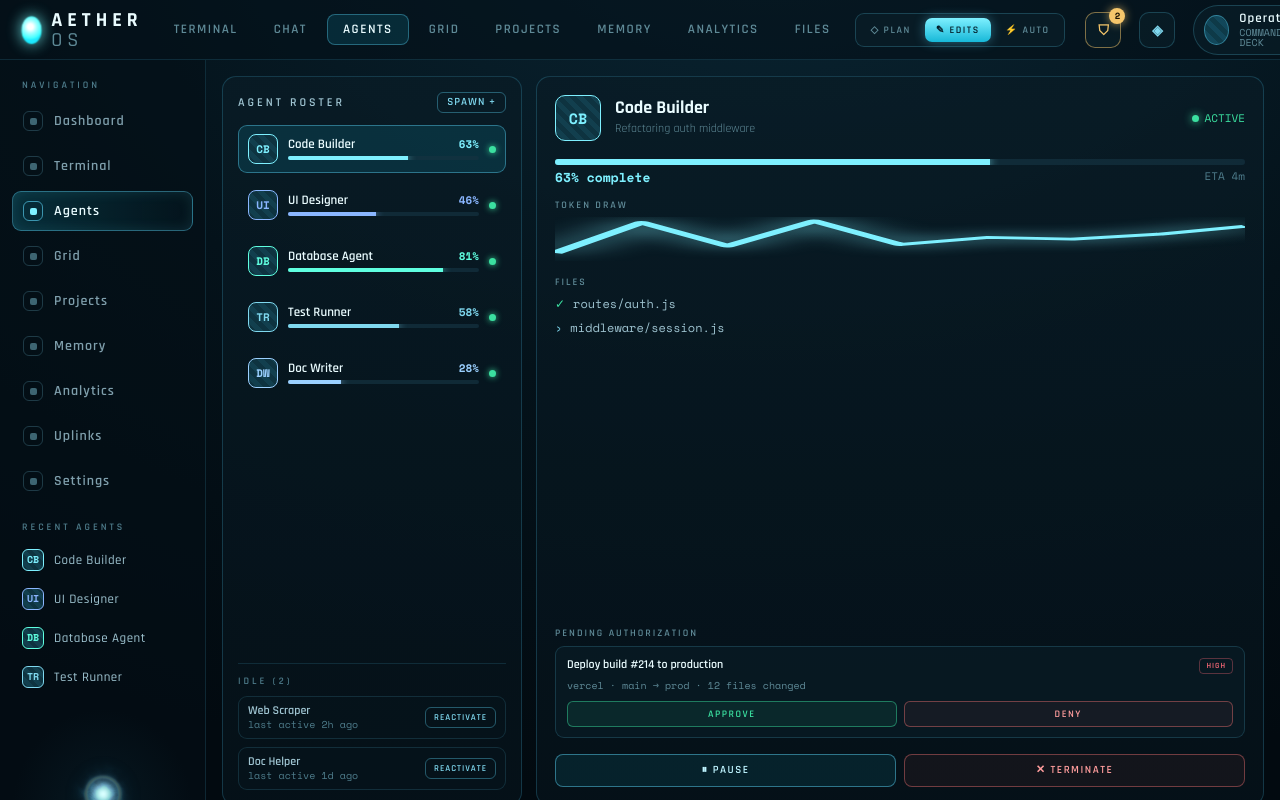
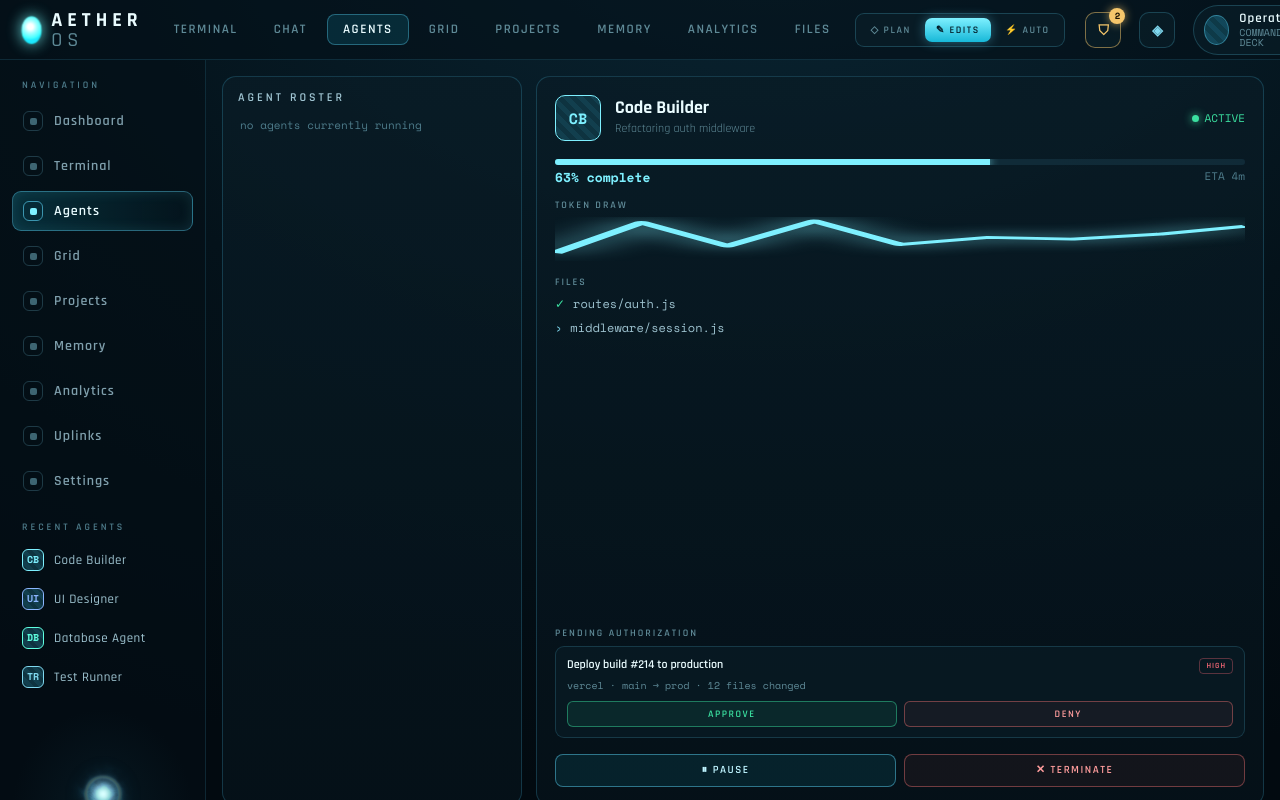
Before and after one commit to mwgrant21/Aether-OS, a React (Vite) app: page / in a window 1280 px wide. Both pictures are taken after a click on the element "AGENTS". Shown: the top 800 px of the page. Built offline with nearby package versions, Linux system fonts and the light colour scheme.

Commit message:
feat: show real Active Agent dispatches in the Agents view roster

```diff
--- a/src/components/agents/AgentRosterCard.tsx
+++ b/src/components/agents/AgentRosterCard.tsx
@@ -1,58 +1,40 @@
-import type { CSSProperties } from 'react';
+import { useEffect, useState, type CSSProperties } from 'react';
 import { colors, fonts } from '../../styles/tokens';
 import { useAetherStore } from '../../state/store';
-import { agentStatusLabel } from './agentsMath';
+import { fmtElapsed } from '../../utils/format';
 
-export function AgentRosterCard({ selectedName }: { selectedName: string | null }) {
+export function AgentRosterCard({ selectedToolUseId }: { selectedToolUseId: string | null }) {
   const { state, dispatch } = useAetherStore();
+  const [now, setNow] = useState(() => Date.now());
+
+  useEffect(() => {
+    const id = setInterval(() => setNow(Date.now()), 1000);
+    return () => clearInterval(id);
+  }, []);
 
   return (
     <div style={cardStyle}>
       <div style={{ flex: 'none', display: 'flex', alignItems: 'center', justifyContent: 'space-between' }}>
         <div style={titleStyle}>AGENT ROSTER</div>
-        <span onClick={() => dispatch({ type: 'RUN_COMMAND', raw: 'spawn' })} style={spawnButtonStyle}>
-          SPAWN +
-        </span>
       </div>
 
       <div style={{ flex: 1, minHeight: 0, overflow: 'auto', marginTop: 12, display: 'flex', flexDirection: 'column', gap: 8 }}>
-        {state.agents.map((a) => {
-          const on = a.name === selectedName;
-          const status = agentStatusLabel(a);
-          const statusC = status === 'PAUSED' ? colors.warn : colors.success;
+        {state.realAgents.map((a) => {
+          const on = a.toolUseId === selectedToolUseId;
           return (
-            <div key={a.name} onClick={() => dispatch({ type: 'SELECT_AGENT', name: a.name })} style={rowStyle(on)}>
-              <span style={avatarStyle(a.hue)}>{a.i}</span>
+            <div key={a.toolUseId} onClick={() => dispatch({ type: 'SELECT_REAL_AGENT', toolUseId: a.toolUseId })} style={rowStyle(on)}>
+              <span style={avatarStyle}>{a.subagentType.slice(0, 2).toUpperCase()}</span>
               <div style={{ flex: 1, minWidth: 0 }}>
                 <div style={{ display: 'flex', justifyContent: 'space-between', alignItems: 'baseline' }}>
-                  <span style={nameStyle}>{a.name}</span>
-                  <span style={{ font: `700 11px/1 ${fonts.mono}`, color: a.hue }}>{Math.round(a.pct)}%</span>
+                  <span style={nameStyle}>{a.subagentType}</span>
+                  <span style={{ font: `700 11px/1 ${fonts.mono}`, color: colors.accentCyanSoft }}>{fmtElapsed(now - new Date(a.startedAt).getTime())}</span>
                 </div>
-                <div style={trackStyle}>
-                  <div style={{ height: '100%', width: `${Math.round(a.pct)}%`, background: a.hue, boxShadow: `0 0 8px ${a.hue}` }} />
+                <div style={descStyle}>{a.description}</div>
               </div>
-              </div>
-              <span style={{ ...statusDotStyle, background: statusC, boxShadow: `0 0 6px ${statusC}` }} title={status} />
             </div>
           );
         })}
-        {!state.agents.length && <div style={emptyStyle}>no active agents — spawn one to get started</div>}
-      </div>
-
-      <div style={idleHeaderStyle}>IDLE ({state.idleList.length})</div>
-      <div style={{ flex: 'none', display: 'flex', flexDirection: 'column', gap: 8, marginTop: 10, maxHeight: 140, overflow: 'auto' }}>
-        {state.idleList.map((i) => (
-          <div key={i.name} style={idleRowStyle}>
-            <div style={{ minWidth: 0 }}>
-              <div style={idleNameStyle}>{i.name}</div>
-              <div style={{ font: `400 10px/1 ${fonts.mono}`, color: colors.textDim, marginTop: 3 }}>last active {i.last}</div>
-            </div>
-            <span onClick={() => dispatch({ type: 'REACTIVATE_AGENT', name: i.name })} style={reactivateButtonStyle}>
-              REACTIVATE
-            </span>
-          </div>
-        ))}
-        {!state.idleList.length && <div style={emptyStyle}>no idle agents</div>}
+        {!state.realAgents.length && <div style={emptyStyle}>no agents currently running</div>}
       </div>
     </div>
   );
@@ -70,15 +52,6 @@ const cardStyle: CSSProperties = {
   minHeight: 0,
 };
 const titleStyle: CSSProperties = { font: `600 12px/1 ${fonts.ui}`, letterSpacing: 3, color: colors.textSecondary };
-const spawnButtonStyle: CSSProperties = {
-  cursor: 'pointer',
-  font: `600 11px/1 ${fonts.ui}`,
-  letterSpacing: 1,
-  color: colors.accentCyanSoft,
-  padding: '4px 9px',
-  borderRadius: 6,
-  border: '1px solid rgba(95,220,255,.35)',
-};
 function rowStyle(on: boolean): CSSProperties {
   return {
     display: 'flex',
@@ -91,20 +64,18 @@ function rowStyle(on: boolean): CSSProperties {
     border: on ? '1px solid rgba(95,220,255,.4)' : '1px solid transparent',
   };
 }
-function avatarStyle(hue: string): CSSProperties {
-  return {
+const avatarStyle: CSSProperties = {
   width: 30,
   height: 30,
   flex: 'none',
   borderRadius: 8,
   background: 'repeating-linear-gradient(45deg,#0e3340 0 5px,#123f4e 5px 10px)',
-    border: `1px solid ${hue}`,
+  border: `1px solid ${colors.accentCyanSoft}`,
   display: 'grid',
   placeItems: 'center',
   font: `700 11px/1 ${fonts.mono}`,
-    color: hue,
+  color: colors.accentCyanSoft,
 };
-}
 const nameStyle: CSSProperties = {
   font: `600 13px/1 ${fonts.ui}`,
   color: colors.textPrimary,
@@ -112,42 +83,12 @@ const nameStyle: CSSProperties = {
   overflow: 'hidden',
   textOverflow: 'ellipsis',
 };
-const trackStyle: CSSProperties = { height: 4, borderRadius: 2, background: 'rgba(20,50,64,.7)', overflow: 'hidden', marginTop: 5 };
-const statusDotStyle: CSSProperties = { width: 7, height: 7, borderRadius: '50%', flex: 'none' };
-const emptyStyle: CSSProperties = { font: `400 11px/1 ${fonts.mono}`, color: colors.textDim, padding: '4px 2px' };
-const idleHeaderStyle: CSSProperties = {
-  flex: 'none',
-  font: `600 10px/1 ${fonts.ui}`,
-  letterSpacing: 3,
+const descStyle: CSSProperties = {
+  font: `400 11px/1.3 ${fonts.ui}`,
   color: colors.textDim,
-  marginTop: 16,
-  paddingTop: 12,
-  borderTop: `1px solid ${colors.chromeBorder}`,
-};
-const idleRowStyle: CSSProperties = {
-  display: 'flex',
-  alignItems: 'center',
-  justifyContent: 'space-between',
-  gap: 8,
-  padding: '8px 9px',
-  borderRadius: 9,
-  border: '1px solid rgba(80,190,220,.16)',
-  background: 'rgba(6,20,28,.5)',
-};
-const idleNameStyle: CSSProperties = {
-  font: `600 12px/1 ${fonts.ui}`,
-  color: colors.textSecondary,
+  marginTop: 3,
   whiteSpace: 'nowrap',
   overflow: 'hidden',
   textOverflow: 'ellipsis',
 };
-const reactivateButtonStyle: CSSProperties = {
-  flex: 'none',
-  cursor: 'pointer',
-  font: `600 9px/1 ${fonts.ui}`,
-  letterSpacing: 1,
-  color: colors.accentCyanSoft,
-  padding: '5px 8px',
-  borderRadius: 6,
-  border: '1px solid rgba(95,220,255,.35)',
-};
+const emptyStyle: CSSProperties = { font: `400 11px/1 ${fonts.mono}`, color: colors.textDim, padding: '4px 2px' };
```
Lines whose indentation alone changed are shown as unchanged.
